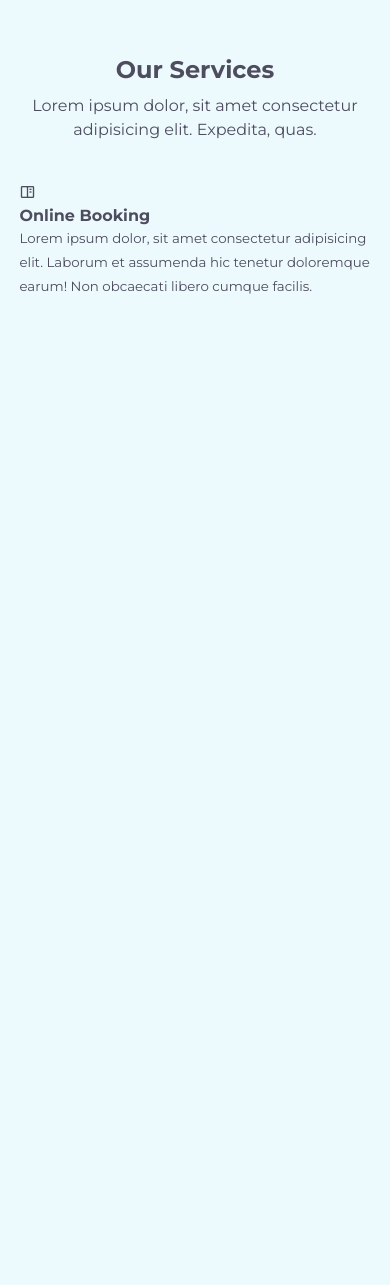
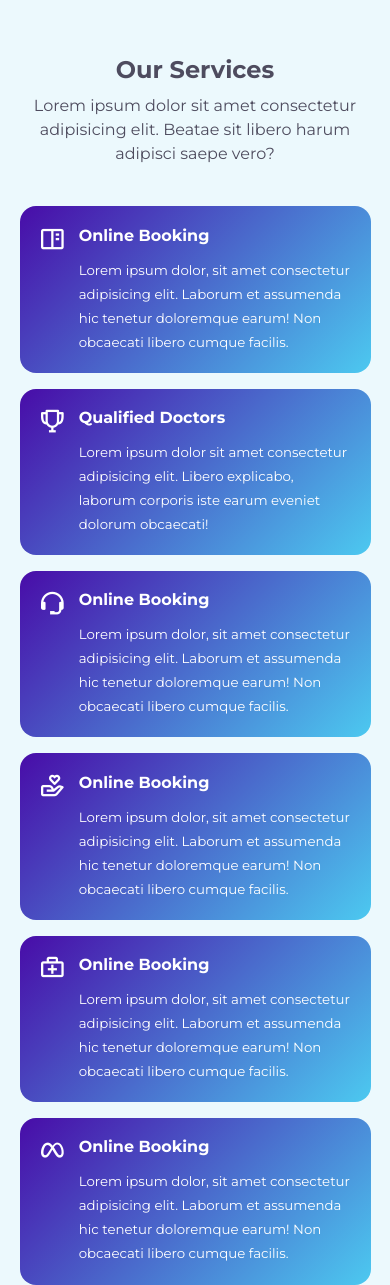
Before and after one commit to BSMiguell/-Hospital-Website, a plain HTML site: page index.html in a window 390 px wide. Shown: the part 884-2169 px from the top of the page. Before the commit the page ends 1182 px from the top, so only its background shows below. Drawn offline with nearby package versions, Linux system fonts and the light colour scheme; files that its build step writes are made by us from their sources.

Commit message:
Finalizando a Section Services e o Services.scss

```diff
--- a/index.html
+++ b/index.html
@@ -57,12 +57,71 @@
     <section id="services">
       <h2>Our Services</h2>
       <p>
-        Lorem ipsum dolor, sit amet consectetur adipisicing elit. Expedita,
-        quas.
+        Lorem ipsum dolor sit amet consectetur adipisicing elit. Beatae sit
+        libero harum adipisci saepe vero?
       </p>
       <div class="container">
         <article>
           <i class="bx bx-book-content"></i>
+          <div>
+            <h4>Online Booking</h4>
+            <small
+              >Lorem ipsum dolor, sit amet consectetur adipisicing elit. Laborum
+              et assumenda hic tenetur doloremque earum! Non obcaecati libero
+              cumque facilis.</small
+            >
+          </div>
+        </article>
+
+        <article>
+          <i class="bx bx-trophy"></i>
+          <div>
+            <h4>Qualified Doctors</h4>
+            <small>
+              Lorem ipsum dolor sit amet consectetur adipisicing elit. Libero
+              explicabo, laborum corporis iste earum eveniet dolorum obcaecati!
+            </small>
+          </div>
+        </article>
+
+        <article>
+          <i class="bx bx-support"></i>
+          <div>
+            <h4>Online Booking</h4>
+            <small
+              >Lorem ipsum dolor, sit amet consectetur adipisicing elit. Laborum
+              et assumenda hic tenetur doloremque earum! Non obcaecati libero
+              cumque facilis.</small
+            >
+          </div>
+        </article>
+
+        <article>
+          <i class="bx bx-donate-heart"></i>
+          <div>
+            <h4>Online Booking</h4>
+            <small
+              >Lorem ipsum dolor, sit amet consectetur adipisicing elit. Laborum
+              et assumenda hic tenetur doloremque earum! Non obcaecati libero
+              cumque facilis.</small
+            >
+          </div>
+        </article>
+
+        <article>
+          <i class="bx bx-first-aid"></i>
+          <div>
+            <h4>Online Booking</h4>
+            <small
+              >Lorem ipsum dolor, sit amet consectetur adipisicing elit. Laborum
+              et assumenda hic tenetur doloremque earum! Non obcaecati libero
+              cumque facilis.</small
+            >
+          </div>
+        </article>
+
+        <article>
+          <i class="bx bxl-meta"></i>
           <div>
             <h4>Online Booking</h4>
             <small
--- a/partials/_services.scss
+++ b/partials/_services.scss
@@ -0,0 +1,66 @@
+#services {
+  .container {
+    display: grid;
+    grid-template-columns: repeat(3, 1fr);
+    gap: 2rem;
+
+    article {
+      @include gradientBackground;
+      padding: 2rem;
+      border-radius: 1rem;
+      display: flex;
+      gap: 1.5rem;
+      height: fit-content;
+      transition: all 400ms ease;
+
+      &:hover {
+        margin-top: -0.5rem;
+      }
+
+      i {
+        font-size: 1.7rem;
+      }
+      div {
+        h4 {
+          margin-bottom: 1rem;
+        }
+      }
+    }
+  }
+}
+
+// ========================= MEDIA QUERIES (MEDIUM DEVICES) =========================
+@media screen and (max-width: 1024px) {
+  #services {
+    .container {
+      gap: 1rem;
+      grid-template-columns: 1fr 1fr;
+
+      article {
+        padding: 1.2rem;
+        gap: 0.8rem;
+
+        &:hover {
+          margin: 0;
+        }
+      }
+    }
+  }
+}
+
+// ========================= MEDIA QUERIES (SMALL DEVICES) =========================
+@media screen and (max-width: 600px) {
+  #services {
+    .container {
+      grid-template-columns: 1fr;
+
+      article {
+        div {
+          h4 {
+            margin-bottom: 0.8rem;
+          }
+        }
+      }
+    }
+  }
+}
```
